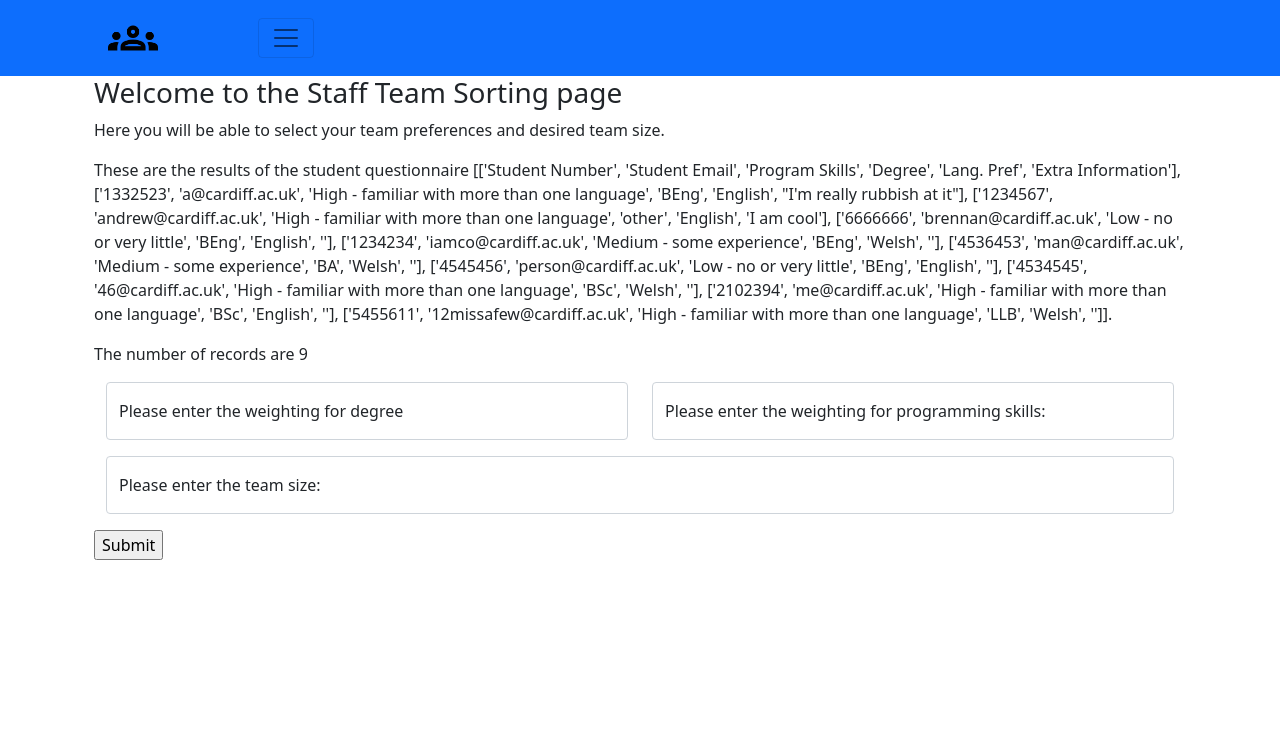
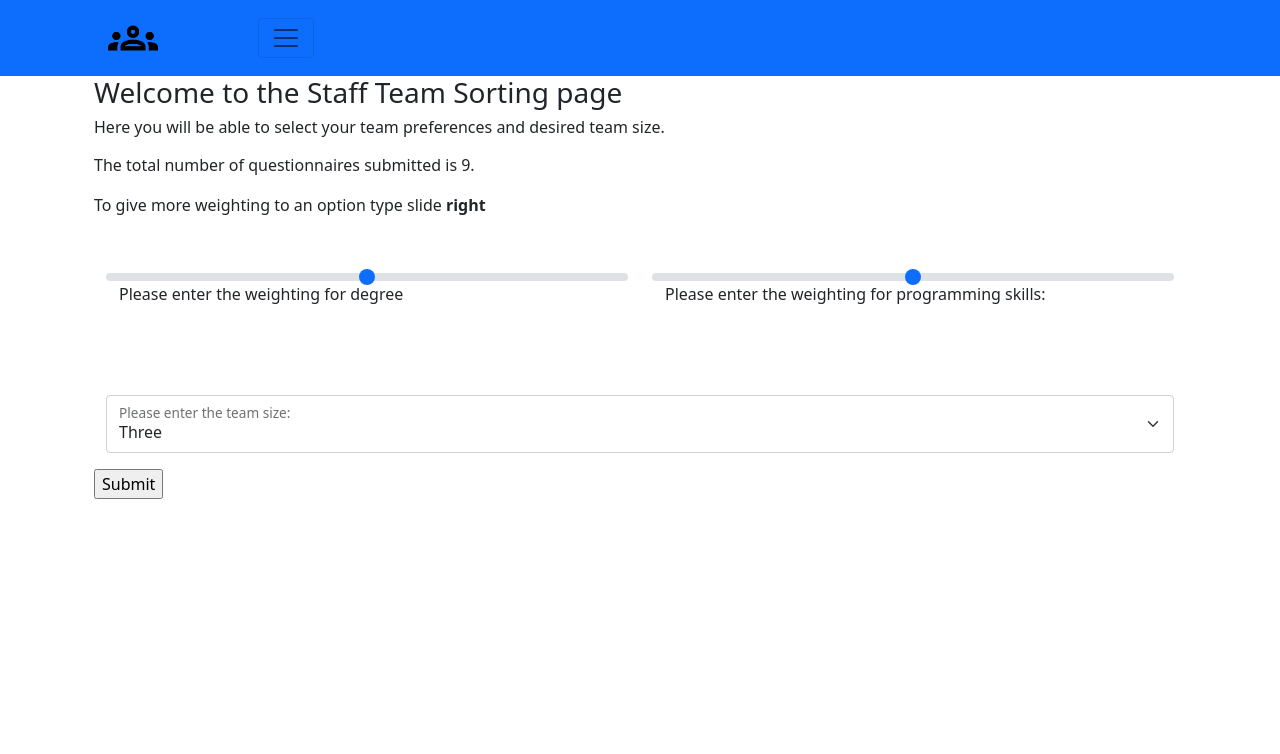
Before and after one commit to milligans/team_sorter, a Flask app: page /team_sort in a window 1280 px wide. Shown: the top 754 px of the page. Run offline with Flask 2, Linux system fonts and the light colour scheme.

Commit message:
formatted the team sort page and ironed out couple of bugs

```diff
--- a/TeamSorting.py
+++ b/TeamSorting.py
@@ -89,6 +89,9 @@ class TeamSorting():
             if counter == sz:
                 team_number = team_number + 1
                 counter = 1
+                if (team_number >= number_welsh_teams):
+                    team_number = 1
+                    counter = counter - 1
             else:
                 counter = counter + 1
         counter = 1
--- a/templates/team_sort.html
+++ b/templates/team_sort.html
@@ -3,36 +3,46 @@
 {% block content %}
 
 <h3>Welcome to the Staff Team Sorting page</h3>
-<p>Here you will be able to select your team preferences and desired team size. </p>
-<p>These are the results of the student questionnaire {{ stud_ans }}.</p>
+<h6>Here you will be able to select your team preferences and desired team size. </h6>
+<!--<p>These are the results of the student questionnaire {{ stud_ans }}.</p>-->
 <p></p>
 
-<p>The number of records are {{ number_records - 1}}</p>
+<p>The total number of questionnaires submitted is {{ number_records - 1}}. </p> <p>To give more weighting to an option type slide <b>right</b></p>
 {% if number_records -1 < 7 %}
     <p>There are too few records to sort!</p>
 {% endif %}
 
-{{ ansarray }}
+
 <form name="weighting" action="{{ url_for('staffques') }}" method="post" enctype="multipart/form-data">
     <div class ="container">
         <div class ="row">
-            <div class ="col-sm">
-                <div class = "form-floating mb-3">
-                    <input type="number" class="form-control" id = "floatingNumber" placeholder = "000" pattern ="[0-9]{1,2}" size="3" maxlength="3" name="deg_weighting" required>
-                    <label for="floatingNumber">Please enter the weighting for degree</label>
+            <div class ="col-sm mt-3 mb-1">
+                <div class = "form-floating mt-3 mb-5 ">
+                  <input type="range" class="form-range" id = "customRange" min="1" max="5" step ="1" name="deg_weighting" required>
+                    <label for="customRange">Please enter the weighting for degree</label>
                 </div>
             </div>
-            <div class = "col-sm">
-                <div class = "form-floating mb-3">
-                <input type="number" class= "form-control" id = "floatingNumber2" placeholder="000" pattern = "[0-9]{1,2}" size="3" maxlength="3" name="prog_weighting" required>
-                <label for "floatingNumber2">Please enter the weighting for programming skills:<br>  </label>
+            <div class = "col-sm mt-3 mb-1">
+                <div class = "form-floating mb-5 mt-3">
+                <input type="range" class= "form-range" id = "customRange2" min="1" max="5" step ="1" name="prog_weighting" required>
+                <label for="customRange2">Please enter the weighting for programming skills:<br>  </label>
+
                 </div>
             </div>
         </div>
-         <div class = "col-sm">
-                <div class = "form-floating mb-3">
-                <input type="number" class= "form-control" id = "floatingNumber3" placeholder="000" pattern = "[0-9]{1,2}" size="3" maxlength="3" name="team_size" required>
-                <label for "floatingNumber3">Please enter the team size:<br>  </label>
+         <div class = "col-sm mt-2 mb-3">
+                <div class = "form-floating mb-3 mt-5">
+                <select type="number" class= "form-select" id = "floatingSelect" aria-label="Floating label select " name="team_size" required>
+                    <option value ="3">Three</option>
+                    <option value="4">Four</option>
+                    <option value="5">Five</option>
+                    <option value="6">Six</option>
+                    <option value="7">Seven</option>
+                    <option value="8">Eight</option>
+                    <option value="9">Nine</option>
+                    <option value="10">Ten</option>
+                </select>
+                <label for "floatingSelect">Please enter the team size:<br>  </label>
                 </div>
             </div>
         </div>
--- a/wsgi.py
+++ b/wsgi.py
@@ -131,7 +131,7 @@ def staffques():
             writer.writeheader()
         for item in teams:
             writer.writerow({ 'Student Number': item[0], 'Student Email': item[1], 'Lang Pref': item[2], 'Team Number': item[3], 'Extra Info': item[4]})
-        return render_template('team_results.html',  teams=teams, stud_ans = stud_ans, number_records= number_records, sz=sz)
+        return render_template('team_results.html',  teams=teams, stud_ans = stud_ans, number_records= number_records, sz=sz,  m=m, n = n)
     # else:
     #     return render_template('no_results.html')
 
```
Also changed, not shown: templates/staff_portal.html (+13 -12 lines), templates/team_results.html (+6 -4 lines).
